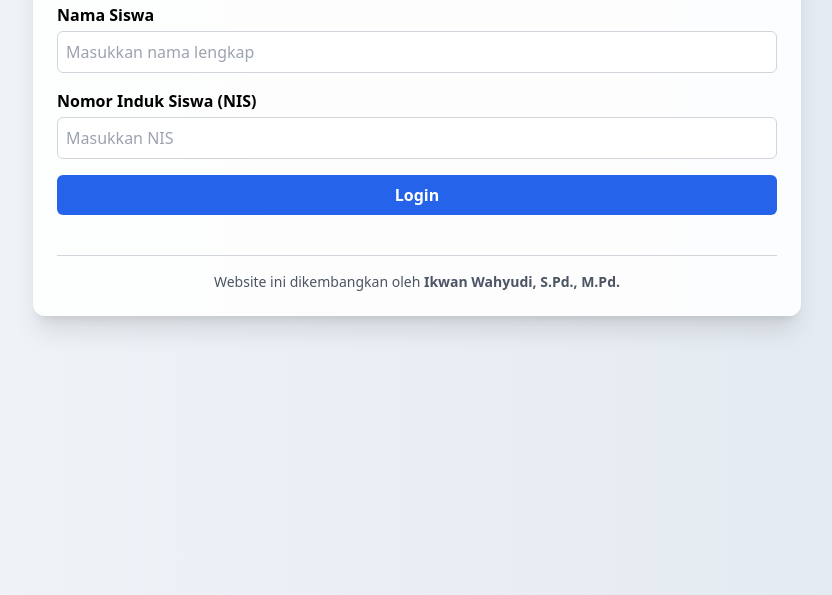
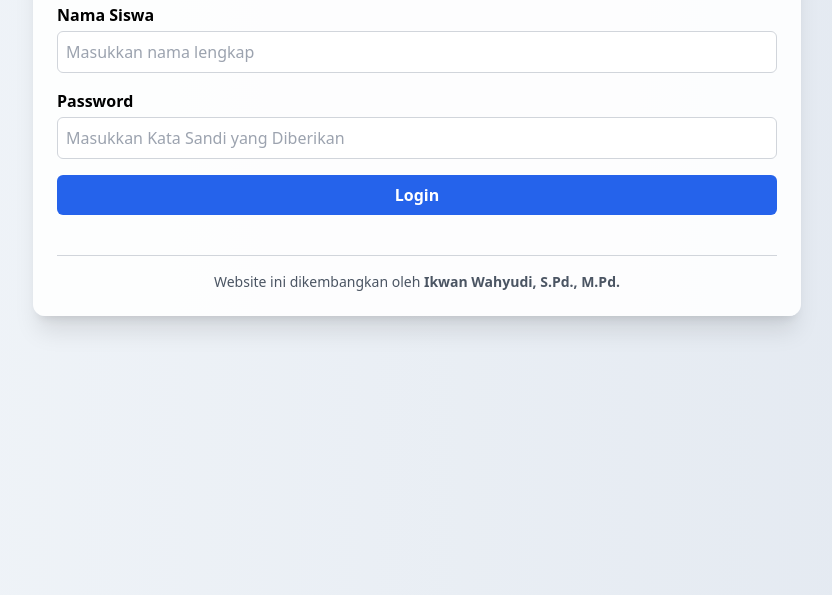
Before and after one commit to ikwan-wahyudi/kelas-6, a plain HTML site: page index.html in a window 1280 px wide. Shown: the part 205-800 px from the top of the page, without its empty margins (223-1055 px from the left). Drawn offline with nearby package versions, Linux system fonts and the light colour scheme; no server answers.

Commit message:
index.html

```diff
--- a/index.html
+++ b/index.html
@@ -27,8 +27,8 @@
             <input type="text" id="name" placeholder="Masukkan nama lengkap"
                 class="w-full mb-4 p-2 border border-gray-300 rounded-md">
 
-            <label for="nis" class="block font-semibold mb-1">Nomor Induk Siswa (NIS)</label>
-            <input type="number" id="nis" placeholder="Masukkan NIS"
+            <label for="nis" class="block font-semibold mb-1">Password</label>
+            <input type="number" id="nis" placeholder="Masukkan Kata Sandi yang Diberikan"
                 class="w-full mb-4 p-2 border border-gray-300 rounded-md">
 
             <button onclick="login()"
@@ -45,6 +45,7 @@
                     memantau perkembangan hasil belajar secara berkala. Informasi yang ditampilkan adalah informasi
                     mingguan yang sifatnya
                     sementara (bukan final) dan dapat berubah seiring dengan perkembangan belajar anak.</p>
+                <p class="mt-2 font-bold text-justify">Catatan: Nilai yang ditampilkan adalah nilai tugas, bukan nilai rapor. Nilai rapor akumulasi dari nilai tugas, tes, sikap, dan keterampilan.</p>
             </div>
 
             <div class="flex flex-wrap gap-4 mb-4">
```
